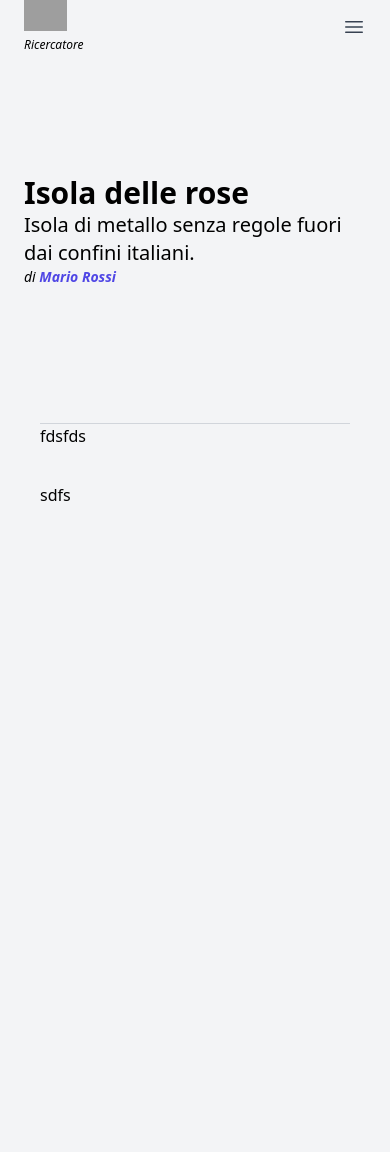
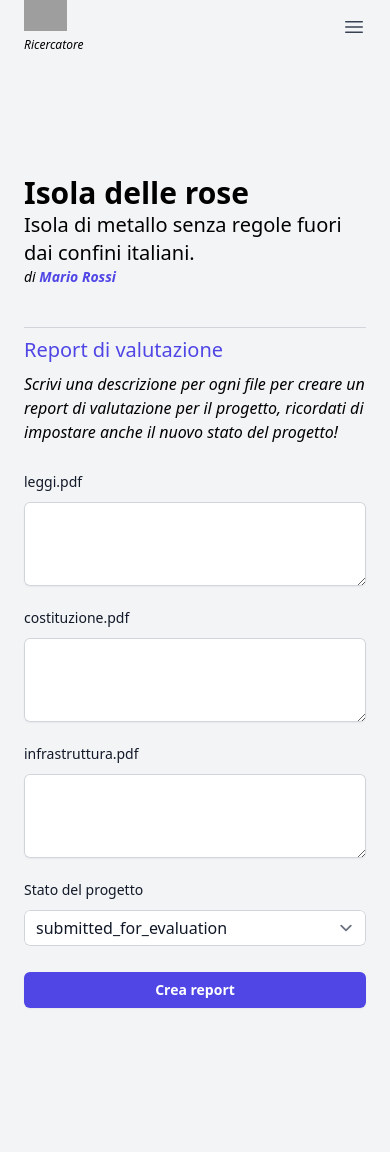
Before and after one commit to NotFiliberto/ResearchManagement, a Flask app: page /evaluator/project in a window 390 px wide. Shown: the part 25-1177 px from the top of the page. Before the commit the page ends 526 px from the top, so only its background shows below. Run offline with Flask 3, Linux system fonts and the light colour scheme; a user stored in the database is signed in; some libraries are stand-ins or nearby versions; grey boxes are pictures that could not be loaded.

Commit message:
feat: project report

```diff
--- a/website/evaluator.py
+++ b/website/evaluator.py
@@ -1,4 +1,4 @@
-from flask import Blueprint, render_template, request
+from flask import Blueprint, flash, render_template, request
 from flask_login import login_required, current_user
 
 from website.models import Project, ProjectStatus
@@ -21,7 +21,7 @@ evaluator = Blueprint('evaluator', __name__)
 def evaluator_home():
     # get projects
     projects = Project.query.all()
-    return render_template('evaluator/home.html', user=current_user, projects=projects, project_states=ProjectStatus)
+    return render_template('evaluator/home.html', user=current_user, projects=projects, project_statuses=ProjectStatus)
 
 
 @evaluator.route('/project', methods=['GET', 'POST'])
@@ -34,6 +34,7 @@ def view_project():
         "id": 13,
         "name": "Isola delle rose",
         "description": "Isola di metallo senza regole fuori dai confini italiani.",
+        "status": ProjectStatus.SUBMITTED_FOR_EVALUATION,
         "researcher": {
             id: 3242,
             "name": "Mario Rossi",
@@ -42,4 +43,23 @@ def view_project():
         "documents": [{"id": 0, "name": "leggi.pdf"}, {"id": 1, "name": "costituzione.pdf"}, {"id": 2, "name": "infrastruttura.pdf"}]
     }
 
-    return render_template('evaluator/project.html', user=current_user, project=project, project_id=project_id)
+    return render_template('evaluator/project.html', user=current_user, project=project, project_statuses=ProjectStatus)
+
+
+@evaluator.route('/evaluate', methods=['GET', 'POST'])
+@login_required
+def evaluate():
+    flash("ok valutato", category="success")
+    project = {
+        "id": 13,
+        "name": "Isola delle rose",
+        "description": "Isola di metallo senza regole fuori dai confini italiani.",
+        "status": ProjectStatus.SUBMITTED_FOR_EVALUATION,
+        "researcher": {
+            id: 3242,
+            "name": "Mario Rossi",
+            "username": "mariorossi"
+        },
+        "documents": [{"id": 0, "name": "leggi.pdf"}, {"id": 1, "name": "costituzione.pdf"}, {"id": 2, "name": "infrastruttura.pdf"}]
+    }
+    return render_template('evaluator/project.html', user=current_user, project=project, project_statuses=ProjectStatus)
--- a/website/researcher.py
+++ b/website/researcher.py
@@ -71,7 +71,7 @@ def researcher_home():
     for project in projects:
         print(str(project.__dict__))
 
-    return render_template('researcher/home.html', user=current_user, projects=projects, project_states=ProjectStatus)
+    return render_template('researcher/home.html', user=current_user, projects=projects, project_statuses=ProjectStatus)
 
 
 @researcher.route('/create', methods=['GET', 'POST'])
--- a/website/templates/evaluator/project.html
+++ b/website/templates/evaluator/project.html
@@ -1,9 +1,9 @@
 {% extends "base.html" %} {% block title %}Researcher Home{% endblock %}
 {% block content %}
 
-<div class="mx-auto max-w-2xl pt-32 sm:pt-48 lg:pt-56 w-full">
+<div class="mx-auto max-w-2xl pt-32 w-full">
 
-    <div class="text-left w-full mb-20 text-xl">
+    <div class="text-left w-full mb-10 text-xl">
         <div class="text-center py-3">
             {% with messages = get_flashed_messages(with_categories=true) %}
             {% if messages %}
@@ -29,19 +29,74 @@
     </div>
 
 
-    <div class="px-4 py-5 sm:px-6">
+    <div class="">
         <!-- Heading progetti -->
 
-        <div class="py-12" />
 
-        <div class="relative">
-            <div class="absolute inset-0 flex items-center"
+        <div class="">
+
+            <div class="inset-0 flex items-center"
                 aria-hidden="true">
-                <div class="w-full border-t border-gray-300">fdsfds</div>
+
+                <div class="w-full border-t border-gray-300">
+                    <div class="py-2">
+                        <h1 class="text-xl text-indigo-600 font-medium">Report di valutazione</h1>
+                        <p class="italic py-2">Scrivi una descrizione per ogni file per creare un report di valutazione
+                            per
+                            il
+                            progetto,
+                            ricordati di
+                            impostare anche il nuovo stato del progetto!</p>
+                    </div>
+
+                    <form action="/evaluator/evaluate"
+                        method="POST">
+                        <input type="hidden"
+                            name="project_id"
+                            value="{{project.id}}">
+
+                        {% for document in project.documents %}
+                        <div class="py-2.5">
+                            <label for="{{document.name}}"
+                                class="block text-sm font-medium leading-6 text-gray-900">{{document.name}}</label>
+                            <div class="mt-2">
+                                <textarea id="{{document.name}}"
+                                    name="document_{{document.id}}"
+                                    rows="3"
+                                    required
+                                    class="block w-full rounded-md border-0 py-1.5 text-gray-900 shadow-sm ring-1 ring-inset ring-gray-300 placeholder:text-gray-400 focus:ring-2 focus:ring-inset focus:ring-indigo-600 sm:text-sm sm:leading-6"></textarea>
+                            </div>
+                        </div>
+                        {% endfor %}
+
+                        <div class="py-2.5">
+                            <label for="project_state"
+                                class="block text-sm font-medium leading-6 text-gray-900">Stato del progetto</label>
+                            <select id="project_state"
+                                name="project_state"
+                                class="mt-2 block w-full rounded-md border-0 py-1.5 pl-3 pr-10 text-gray-900 ring-1 ring-inset ring-gray-300 focus:ring-2 focus:ring-indigo-600 sm:text-sm sm:leading-6">
+                                {% for status in project_statuses %}
+
+                                {% if project.status == status %}
+                                <option selected>{{status.value}}</option>
+                                {% else %}
+                                <option>{{status.value}}</option>
+                                {% endif %}
+
+                                {% endfor %}
+                            </select>
+                        </div>
+
+                        <div class="mt-4 flex-shrink-0">
+                            <button type="submit"
+                                class="flex w-full justify-center rounded-md bg-indigo-600 px-3 py-1.5 text-sm font-semibold leading-6 text-white shadow-sm hover:bg-indigo-500 focus-visible:outline focus-visible:outline-2 focus-visible:outline-offset-2 focus-visible:outline-indigo-600">Crea
+                                report</button>
+                        </div>
+                    </form>
+                </div>
             </div>
         </div>
         <div class="py-12" />
-        sdfs
 
     </div>
 </div>
--- a/website/templates/researcher/project.html
+++ b/website/templates/researcher/project.html
@@ -23,13 +23,13 @@
     </div>
 
 
-    <div class="px-4 py-5 sm:px-6">
+    <div class=" py-5">
         <!-- Heading progetti -->
 
         <div class="py-12" />
 
-        <div class="relative">
-            <div class="absolute inset-0 flex items-center"
+        <div class="">
+            <div class=" inset-0 flex items-center"
                 aria-hidden="true">
                 <div class="w-full border-t border-gray-300"></div>
             </div>
```
Also changed, not shown: website/templates/evaluator/home.html (+4 -4 lines), website/templates/researcher/home.html (+4 -4 lines).
